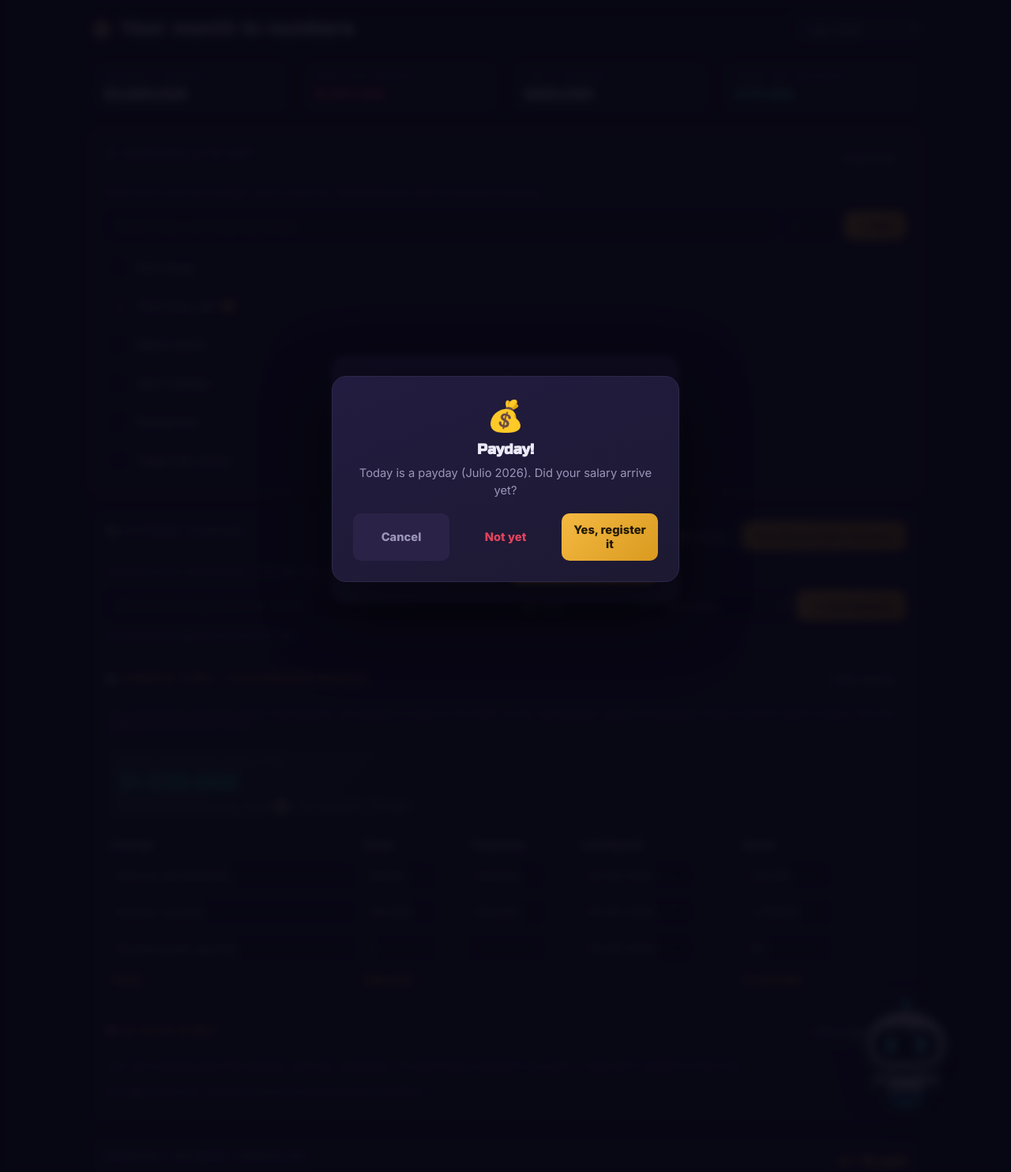
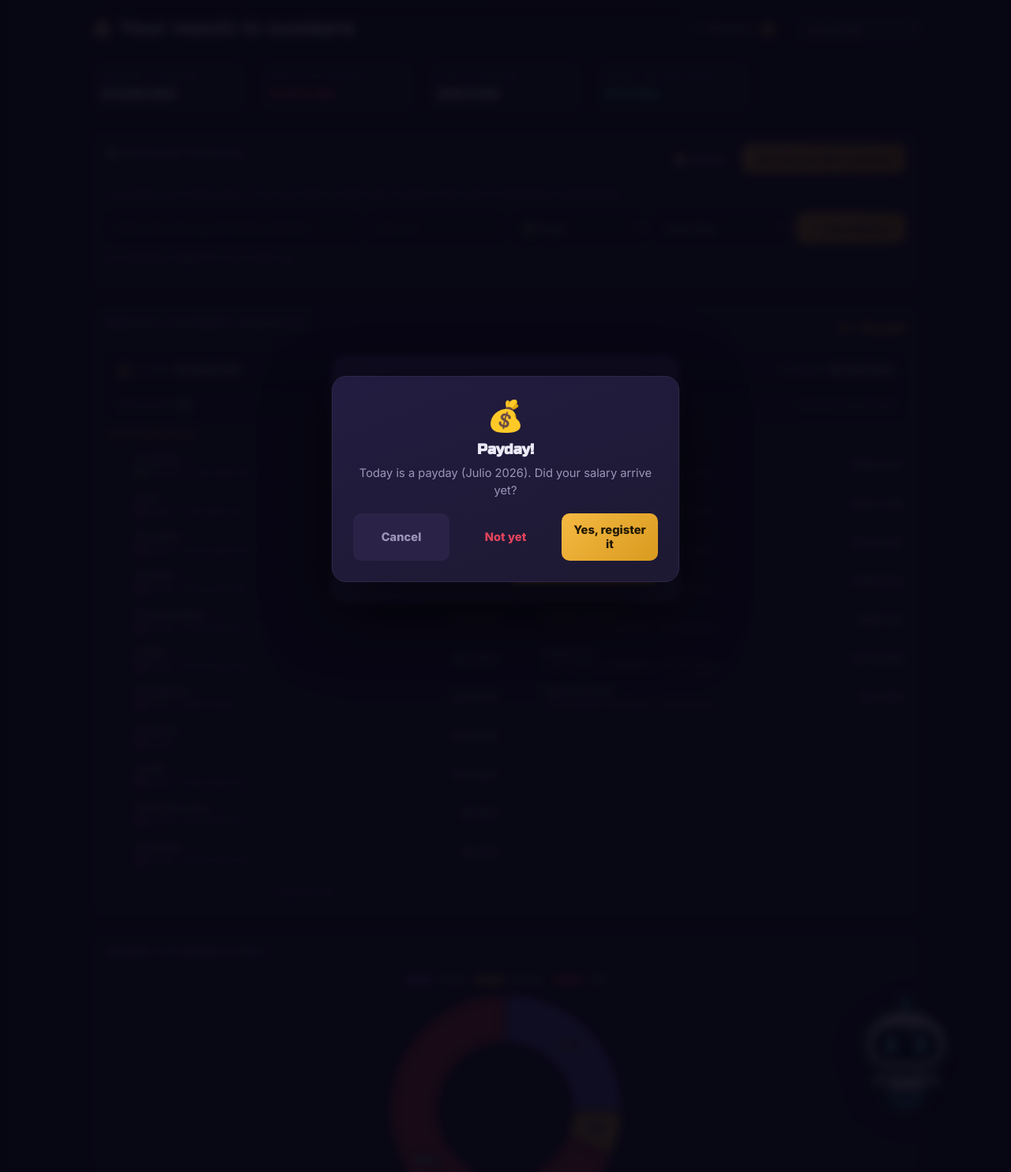
Before and after one commit to kacp10/kevin-lifeos, a Flask app: page / in a window 1280 px wide. Shown: the part 271-1755 px from the top of the page at 79% size. Run offline with Flask 3, Linux system fonts and the light colour scheme; data comes from the database, SQL or seed files in the repository; data that the repository does not hold is empty; some libraries are stand-ins or nearby versions.

Commit message:
Add files via upload

```diff
--- a/templates/index.html
+++ b/templates/index.html
@@ -36,24 +36,12 @@
   <div class="freedom-panel" id="freedomPanel"></div>
   <div class="row-between">
     <h1>🏠 Your month in numbers</h1>
-    <select id="monthSel" class="month-select"></select>
+    <div style="display:flex;gap:8px;align-items:center">
+      <button class="btn-ghost" id="openShoppingBtn" title="Shopping & to-buy list">🛒 Shopping</button>
+      <select id="monthSel" class="month-select"></select>
+    </div>
   </div>
-  <div class="cards" id="kpis"></div>
-
-  <div class="panel shopping-panel">
-    <div class="row-between">
-      <h2>🛒 Shopping & to-buy</h2>
-      <button class="btn-ghost" id="clearDoneBtn" title="Remove checked items">Clear done</button>
-    </div>
-    <p class="hint">Quick list so you don't forget. Tap to cross out. Checked items clear at the end of the day.</p>
-    <form id="shopNew" class="shop-form">
-      <input id="shName" placeholder="What to buy / do? (e.g. Eye drops)" required>
-      <input id="shSlots" type="number" min="1" max="9" value="1" title="How many sub-tasks?" style="width:70px">
-      <button class="btn-gold" type="submit">+ Add</button>
-    </form>
-    <div id="shoppingList"></div>
-    <div id="shoppingHistory"></div>
-  </div>
+  <div class="cards cards-5" id="kpis"></div>
 
   <div class="panel">
     <div class="row-between">
@@ -76,22 +64,6 @@
     </form>
     <div id="expenseSummary"></div>
     <div id="expenseList"></div>
-    <div class="fund-box">
-      <div class="row-between">
-        <h3 class="mini-title">🏦 Company fund — your growing savings</h3>
-        <button class="btn-ghost" id="addFundBtn">+ Add concept</button>
-      </div>
-      <p class="hint">Your permanent savings & social contributions. The deposit is made on the 30th, so the "last deposit" shows the previous month until this month's lands. This one updates by itself every month.</p>
-      <div id="fundTable"></div>
-    </div>
-    <div class="piggy-box">
-      <div class="row-between">
-        <h3 class="mini-title">🐖 My piggy banks</h3>
-        <button class="btn-ghost" id="addPiggyBtn">+ New piggy bank</button>
-      </div>
-      <p class="hint">Your own savings goals (NU pockets, cash jars, whatever). You add money whenever you want — these don't update on their own.</p>
-      <div id="piggyList"></div>
-    </div>
   </div>
 
   <div class="panel">
@@ -112,17 +84,58 @@
     </div>
   </div>
 
+  <div class="panel chart-wide">
+    <h2>Where the money goes</h2>
+    <div class="chart-wrap"><canvas id="pieChart" height="260"></canvas></div>
+  </div>
+
   <div class="grid-2">
-    <div class="panel">
-      <h2>Where the money goes</h2>
-      <canvas id="pieChart" height="240"></canvas>
-      <div id="regla502030" class="rule-box"></div>
-    </div>
     <div class="panel">
       <h2>This month's payments</h2>
       <table class="table" id="pagosTable"></table>
       <p class="diag" id="diagnostico"></p>
     </div>
+    <div class="panel">
+      <h2>50 / 30 / 20 check</h2>
+      <div id="regla502030" class="rule-box"></div>
+    </div>
+  </div>
+
+  <!-- 💰 AHORROS: todo lo de savings baja al final -->
+  <div class="panel savings-panel">
+    <h2>💰 Savings</h2>
+    <div class="fund-box">
+      <div class="row-between">
+        <h3 class="mini-title">🏦 Company fund — your growing savings</h3>
+        <button class="btn-ghost" id="addFundBtn">+ Add concept</button>
+      </div>
+      <p class="hint">Your permanent savings & social contributions. The deposit is made on the 30th, so the "last deposit" shows the previous month until this month's lands. This one updates by itself every month.</p>
+      <div id="fundTable"></div>
+    </div>
+    <div class="piggy-box">
+      <div class="row-between">
+        <h3 class="mini-title">🐖 My piggy banks</h3>
+        <button class="btn-ghost" id="addPiggyBtn">+ New piggy bank</button>
+      </div>
+      <p class="hint">Your own savings goals (NU pockets, cash jars, whatever). You add money whenever you want — these don't update on their own.</p>
+      <div id="piggyList"></div>
+    </div>
+  </div>
+
+  <!-- 🛒 SHOPPING: oculto por defecto, se abre desde el botón de arriba como modal -->
+  <div class="panel shopping-panel" id="shoppingPanel" style="display:none">
+    <div class="row-between">
+      <h2>🛒 Shopping & to-buy</h2>
+      <button class="btn-ghost" id="clearDoneBtn" title="Remove checked items">Clear done</button>
+    </div>
+    <p class="hint">Quick list so you don't forget. Tap to cross out. Checked items clear at the end of the day.</p>
+    <form id="shopNew" class="shop-form">
+      <input id="shName" placeholder="What to buy / do? (e.g. Eye drops)" required>
+      <input id="shSlots" type="number" min="1" max="9" value="1" title="How many sub-tasks?" style="width:70px">
+      <button class="btn-gold" type="submit">+ Add</button>
+    </form>
+    <div id="shoppingList"></div>
+    <div id="shoppingHistory"></div>
   </div>
 </section>
 
```
